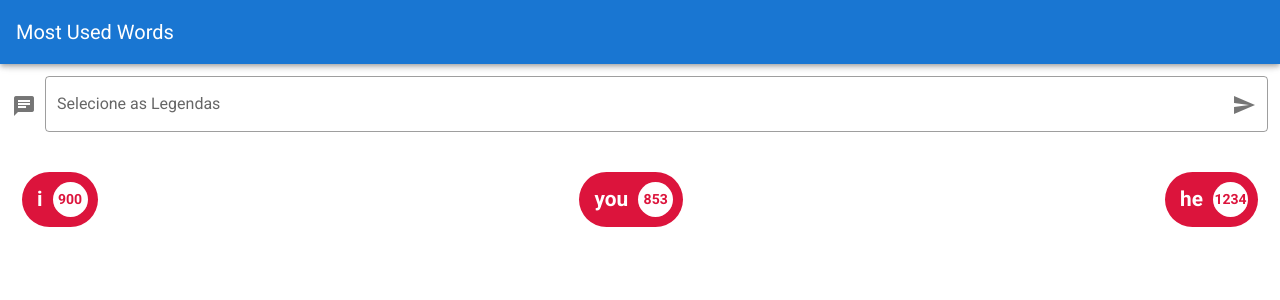
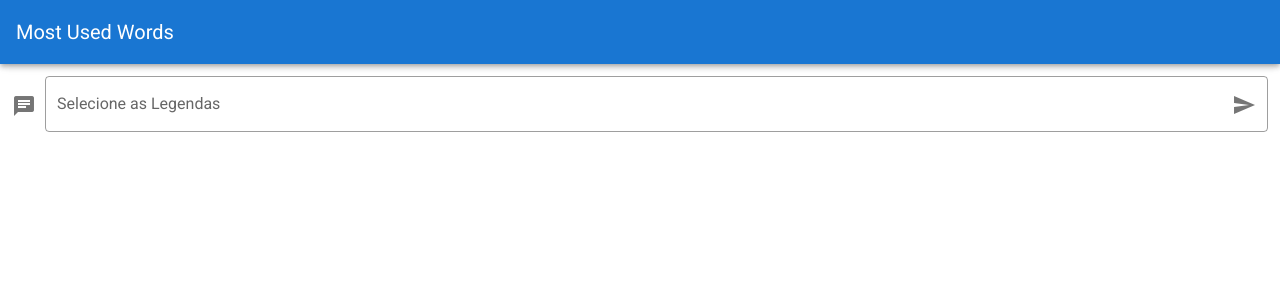
Before and after one commit to AristotelesPantaleao/VueJS, a Vue app in the folder most-used-words/: page / in a window 1280 px wide. Shown: the top 300 px of the page. Built offline with nearby package versions, Linux system fonts and the light colour scheme.

Commit message:
Update Home.vue

```diff
--- a/most-used-words/src/components/Home.vue
+++ b/most-used-words/src/components/Home.vue
@@ -16,6 +16,7 @@
 </template>
 
 <script>
+import { ipcRenderer } from 'electron'
 import Pill from './Pill'
 
 
@@ -24,16 +25,16 @@
     data: function () {
         return {
             files: [],
-            groupedWords: [
-                { name: "i", amount: 900 },
-                { name: "you", amount: 853 },
-                { name: "he", amount: 1234 },
-            ],
+            groupedWords: []
         };
     },
     methods: {
         processSubtitles() {
-            console.log(this.files)
+            const paths = this.files.map(f => f.path)
+            ipcRenderer.send('process-subtitles', paths)
+            ipcRenderer.on('process-subtitles', (event, resp) => {
+                this.groupedWords = resp
+            })
         }
     }
 };
```
